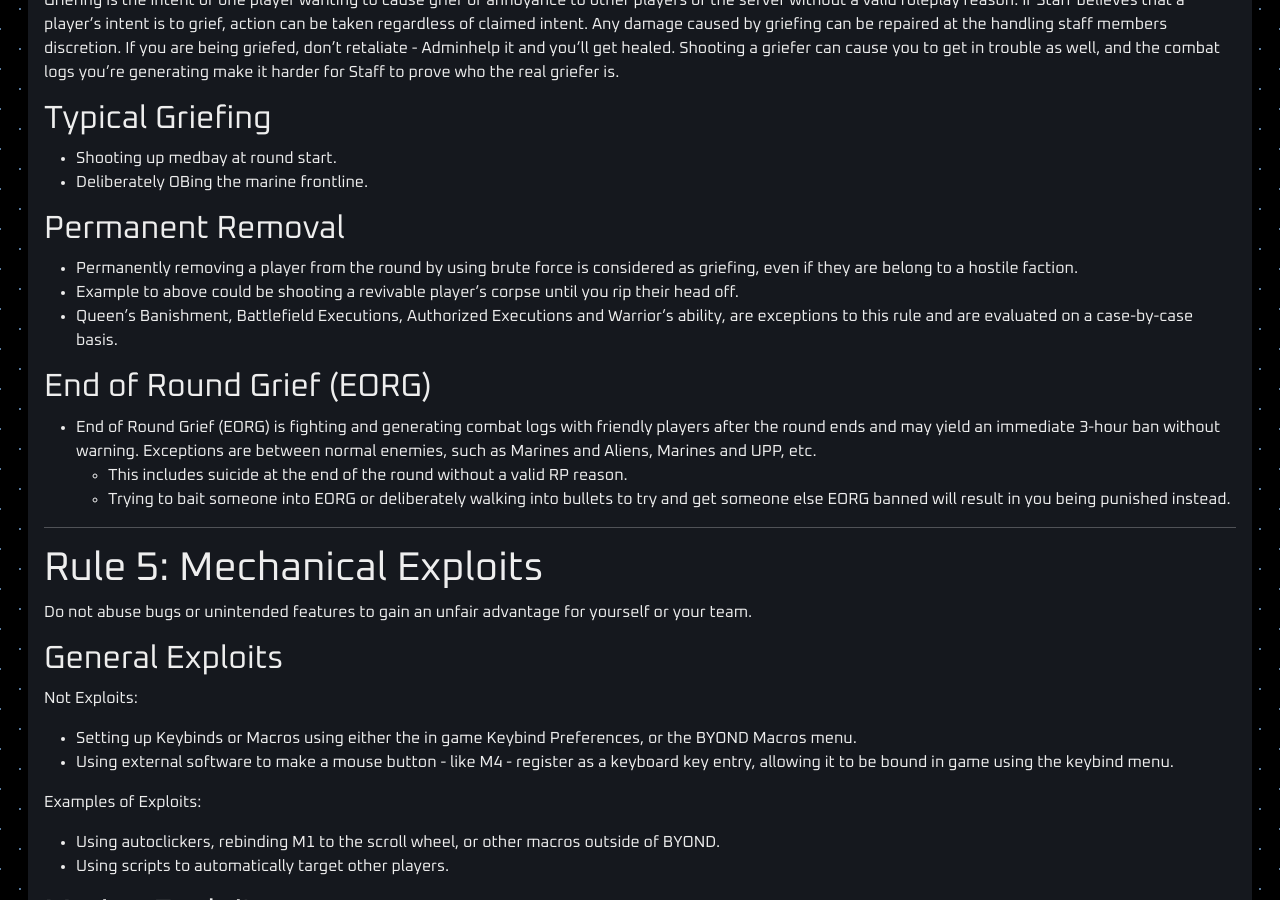
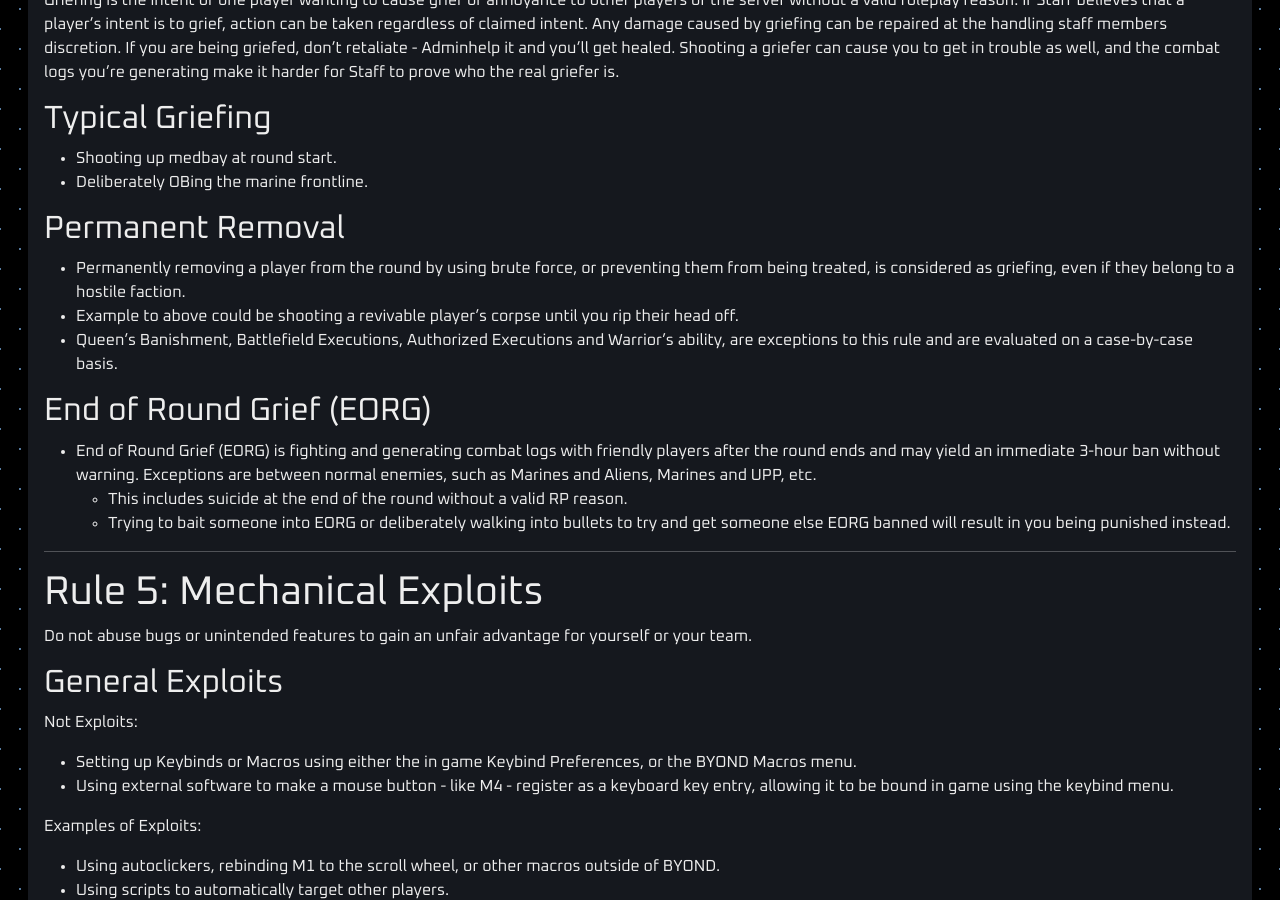
Before and after one commit to cmss13-devs/web, a Jekyll site: the page built from rules.md, in a window 1280 px wide and 900 px high, scrolled down 6211 px. Built offline with Jekyll 4.4.1, drawn with Linux system fonts in a browser that asks for light colours.

Commit message:
Update rules.md

```diff
--- a/rules.md
+++ b/rules.md
@@ -240,7 +240,7 @@ Griefing is the intent of one player wanting to cause grief or annoyance to othe
 
 ## Permanent Removal
 
-- Permanently removing a player from the round by using brute force is considered as griefing, even if they are belong to a hostile faction.
+- Permanently removing a player from the round by using brute force, or preventing them from being treated, is considered as griefing, even if they belong to a hostile faction.
 - Example to above could be shooting a revivable player's corpse until you rip their head off.
 - Queen's Banishment, Battlefield Executions, Authorized Executions and Warrior's ability, are exceptions to this rule and are evaluated on a case-by-case basis.
 
```
